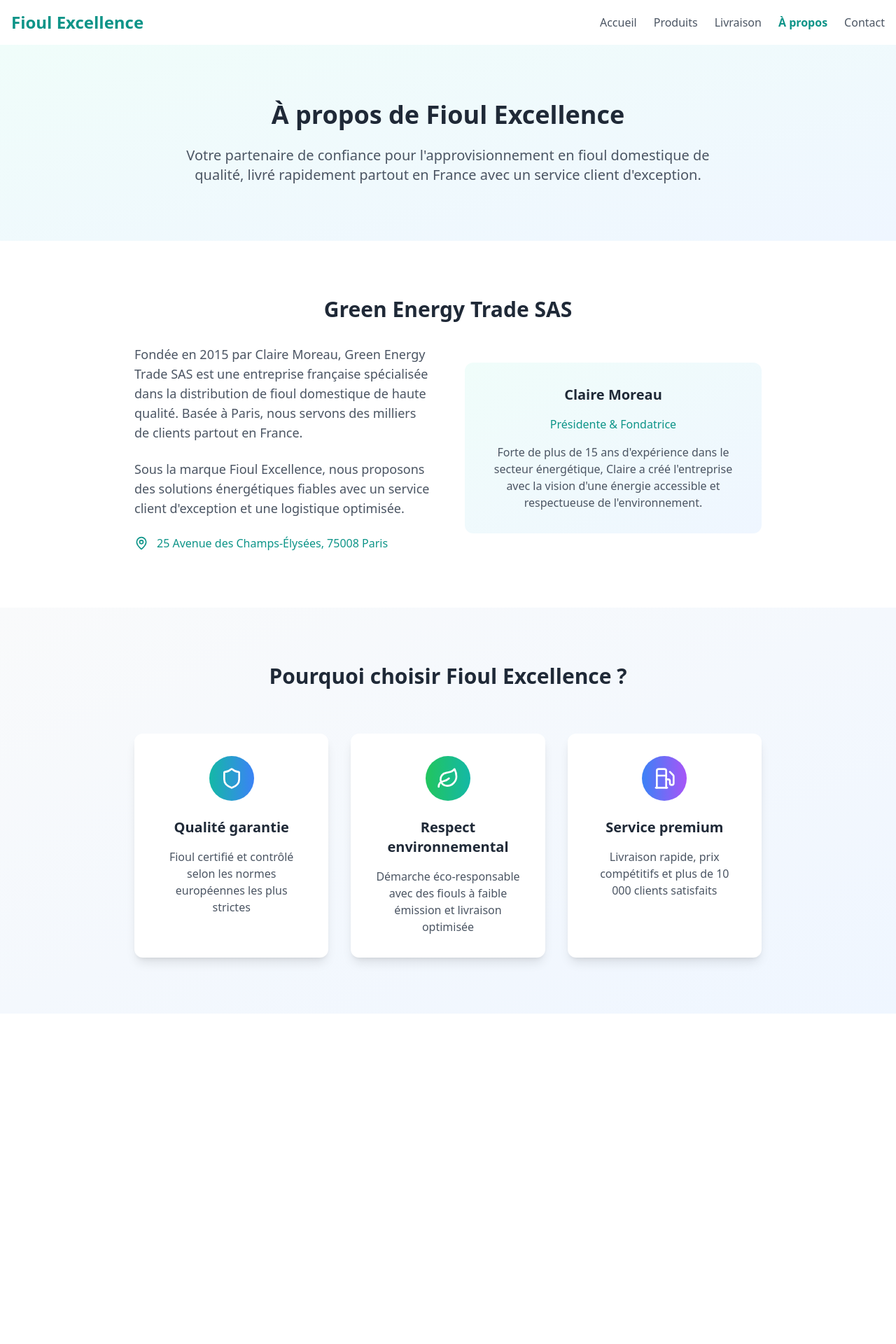
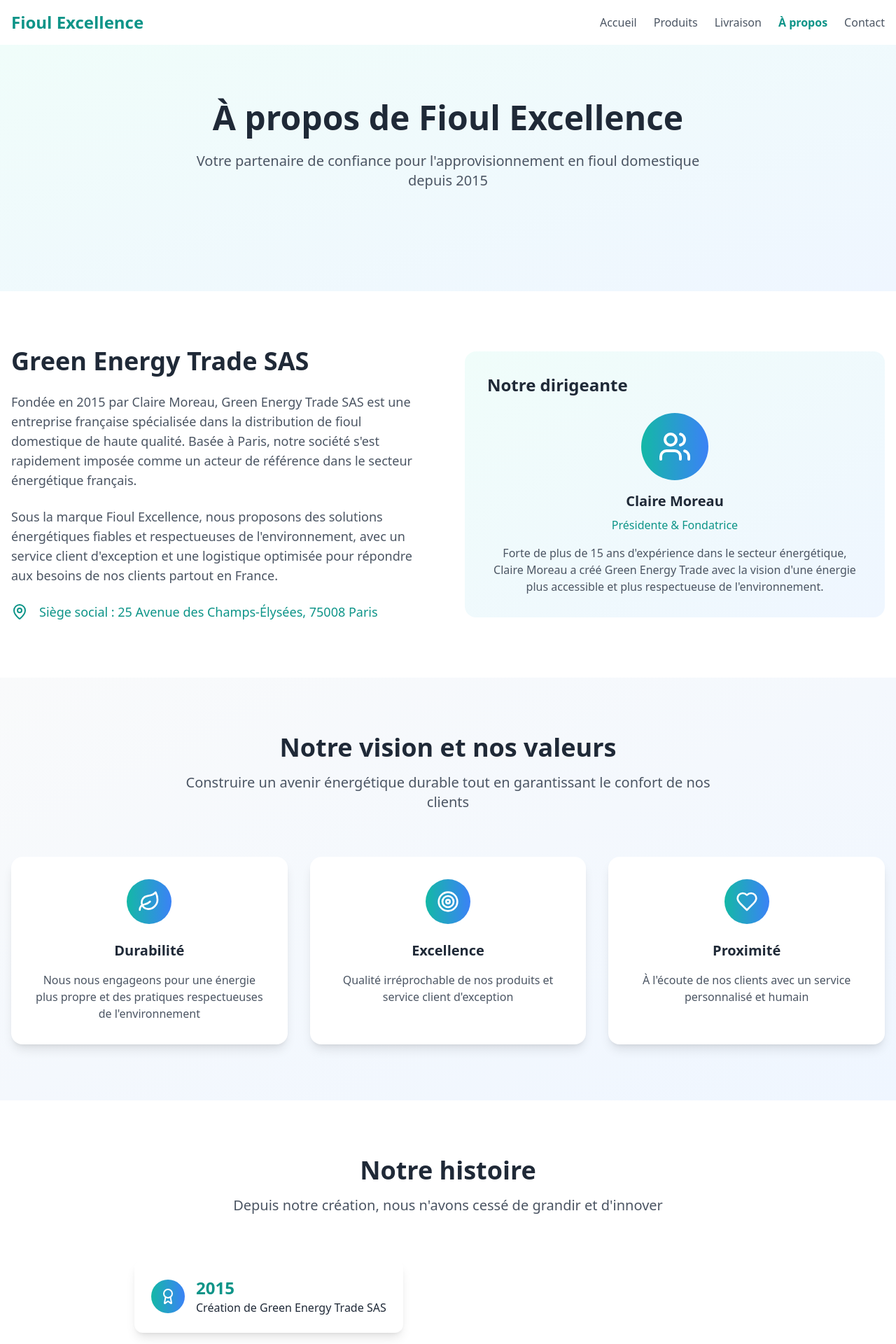
Before and after one commit to dawnriekmann/fioul-excellence-accueil-react, a React (Vite) app: page /a-propos in a window 1280 px wide. Shown: the top 1920 px of the page at 70% size. Before the commit the page ends 1448 px from the top, so only its background shows below. Built offline with nearby package versions, Linux system fonts and the light colour scheme.

Commit message:
Reverted to commit a7cce5b80fa59ef9b56ec52d16963a5534aa2ea0

```diff
--- a/src/pages/APropos.tsx
+++ b/src/pages/APropos.tsx
@@ -1,9 +1,41 @@
 
 import React from 'react';
+import { motion } from 'framer-motion';
+import { useInView } from 'framer-motion';
+import { useRef } from 'react';
+import { MapPin, Users, Award, Leaf, Target, Heart } from 'lucide-react';
 import { Link } from 'react-router-dom';
-import { MapPin, Fuel, Shield, Leaf } from 'lucide-react';
 
 const APropos = () => {
+  const ref = useRef(null);
+  const isInView = useInView(ref, { once: true, amount: 0.1 });
+
+  const values = [
+    {
+      icon: Leaf,
+      title: "Durabilité",
+      description: "Nous nous engageons pour une énergie plus propre et des pratiques respectueuses de l'environnement"
+    },
+    {
+      icon: Target,
+      title: "Excellence",
+      description: "Qualité irréprochable de nos produits et service client d'exception"
+    },
+    {
+      icon: Heart,
+      title: "Proximité",
+      description: "À l'écoute de nos clients avec un service personnalisé et humain"
+    }
+  ];
+
+  const milestones = [
+    { year: "2015", event: "Création de Green Energy Trade SAS" },
+    { year: "2017", event: "Lancement de Fioul Excellence" },
+    { year: "2019", event: "Couverture nationale complète" },
+    { year: "2021", event: "10 000 clients satisfaits" },
+    { year: "2023", event: "Certification ISO 14001" }
+  ];
+
   return (
     <div className="min-h-screen bg-white">
       {/* Navigation */}
@@ -26,93 +58,179 @@ const APropos = () => {
 
       {/* Hero Section */}
       <section className="py-20 bg-gradient-to-br from-teal-50 to-blue-50">
-        <div className="container mx-auto px-4 text-center">
-          <h1 className="text-4xl font-bold text-gray-800 mb-6">
+        <div className="container mx-auto px-4">
+          <motion.div
+            initial={{ opacity: 0, y: 20 }}
+            animate={{ opacity: 1, y: 0 }}
+            transition={{ duration: 0.6 }}
+            className="text-center mb-16"
+          >
+            <h1 className="text-5xl font-bold text-gray-800 mb-6">
               À propos de Fioul Excellence
             </h1>
             <p className="text-xl text-gray-600 max-w-3xl mx-auto">
-            Votre partenaire de confiance pour l'approvisionnement en fioul domestique de qualité,
-            livré rapidement partout en France avec un service client d'exception.
+              Votre partenaire de confiance pour l'approvisionnement en fioul domestique depuis 2015
             </p>
+          </motion.div>
         </div>
       </section>
 
-      {/* Notre entreprise */}
-      <section className="py-20 bg-white">
+      {/* Company Info */}
+      <section ref={ref} className="py-20 bg-white">
         <div className="container mx-auto px-4">
-          <div className="max-w-4xl mx-auto text-center">
-            <h2 className="text-3xl font-bold text-gray-800 mb-8">
+          <div className="grid md:grid-cols-2 gap-12 items-center">
+            <motion.div
+              initial={{ opacity: 0, x: -20 }}
+              animate={isInView ? { opacity: 1, x: 0 } : { opacity: 0, x: -20 }}
+              transition={{ duration: 0.6 }}
+            >
+              <h2 className="text-4xl font-bold text-gray-800 mb-6">
                 Green Energy Trade SAS
               </h2>
-            <div className="grid md:grid-cols-2 gap-12 items-center">
-              <div className="text-left">
               <p className="text-lg text-gray-600 mb-6">
-                  Fondée en 2015 par Claire Moreau, Green Energy Trade SAS est une entreprise française
-                  spécialisée dans la distribution de fioul domestique de haute qualité. Basée à Paris,
-                  nous servons des milliers de clients partout en France.
+                Fondée en 2015 par Claire Moreau, Green Energy Trade SAS est une entreprise française spécialisée
+                dans la distribution de fioul domestique de haute qualité. Basée à Paris, notre société s'est
+                rapidement imposée comme un acteur de référence dans le secteur énergétique français.
               </p>
               <p className="text-lg text-gray-600 mb-6">
-                  Sous la marque Fioul Excellence, nous proposons des solutions énergétiques fiables
-                  avec un service client d'exception et une logistique optimisée.
+                Sous la marque Fioul Excellence, nous proposons des solutions énergétiques fiables et
+                respectueuses de l'environnement, avec un service client d'exception et une logistique
+                optimisée pour répondre aux besoins de nos clients partout en France.
               </p>
-                <div className="flex items-center space-x-3 text-teal-600">
-                  <MapPin className="w-5 h-5" />
-                  <span className="font-medium">25 Avenue des Champs-Élysées, 75008 Paris</span>
+              <div className="flex items-center space-x-4 text-teal-600">
+                <MapPin className="w-6 h-6" />
+                <span className="text-lg font-medium">
+                  Siège social : 25 Avenue des Champs-Élysées, 75008 Paris
+                </span>
               </div>
+            </motion.div>
+
+            <motion.div
+              initial={{ opacity: 0, x: 20 }}
+              animate={isInView ? { opacity: 1, x: 0 } : { opacity: 0, x: 20 }}
+              transition={{ duration: 0.6, delay: 0.2 }}
+              className="bg-gradient-to-br from-teal-50 to-blue-50 rounded-2xl p-8"
+            >
+              <h3 className="text-2xl font-bold text-gray-800 mb-6">Notre dirigeante</h3>
+              <div className="text-center">
+                <div className="w-24 h-24 bg-gradient-to-r from-teal-500 to-blue-500 rounded-full flex items-center justify-center mx-auto mb-4">
+                  <Users className="w-12 h-12 text-white" />
                 </div>
-              <div className="bg-gradient-to-br from-teal-50 to-blue-50 rounded-xl p-8">
-                <h3 className="text-xl font-bold text-gray-800 mb-4">Claire Moreau</h3>
+                <h4 className="text-xl font-semibold text-gray-800 mb-2">Claire Moreau</h4>
                 <p className="text-teal-600 font-medium mb-4">Présidente & Fondatrice</p>
                 <p className="text-gray-600">
                   Forte de plus de 15 ans d'expérience dans le secteur énergétique,
-                  Claire a créé l'entreprise avec la vision d'une énergie accessible et respectueuse de l'environnement.
+                  Claire Moreau a créé Green Energy Trade avec la vision d'une énergie
+                  plus accessible et plus respectueuse de l'environnement.
                 </p>
               </div>
-            </div>
+            </motion.div>
           </div>
         </div>
       </section>
 
-      {/* Pourquoi nous choisir */}
+      {/* Vision & Mission */}
       <section className="py-20 bg-gradient-to-br from-gray-50 to-blue-50">
         <div className="container mx-auto px-4">
-          <div className="text-center mb-16">
-            <h2 className="text-3xl font-bold text-gray-800 mb-4">
-              Pourquoi choisir Fioul Excellence ?
+          <motion.div
+            initial={{ opacity: 0, y: 20 }}
+            animate={isInView ? { opacity: 1, y: 0 } : { opacity: 0, y: 20 }}
+            transition={{ duration: 0.6 }}
+            className="text-center mb-16"
+          >
+            <h2 className="text-4xl font-bold text-gray-800 mb-4">
+              Notre vision et nos valeurs
             </h2>
+            <p className="text-xl text-gray-600 max-w-3xl mx-auto">
+              Construire un avenir énergétique durable tout en garantissant le confort de nos clients
+            </p>
+          </motion.div>
+
+          <div className="grid md:grid-cols-3 gap-8">
+            {values.map((value, index) => (
+              <motion.div
+                key={index}
+                initial={{ opacity: 0, y: 20 }}
+                animate={isInView ? { opacity: 1, y: 0 } : { opacity: 0, y: 20 }}
+                transition={{ duration: 0.6, delay: index * 0.1 }}
+                className="bg-white rounded-2xl shadow-lg p-8 text-center"
+              >
+                <div className="w-16 h-16 bg-gradient-to-r from-teal-500 to-blue-500 rounded-full flex items-center justify-center mx-auto mb-6">
+                  <value.icon className="w-8 h-8 text-white" />
                 </div>
-
-          <div className="grid md:grid-cols-3 gap-8 max-w-4xl mx-auto">
-            <div className="text-center bg-white rounded-xl shadow-lg p-8">
-              <div className="w-16 h-16 bg-gradient-to-r from-teal-500 to-blue-500 rounded-full flex items-center justify-center mx-auto mb-6">
-                <Shield className="w-8 h-8 text-white" />
-              </div>
-              <h3 className="text-xl font-semibold text-gray-800 mb-4">Qualité garantie</h3>
-              <p className="text-gray-600">
-                Fioul certifié et contrôlé selon les normes européennes les plus strictes
-              </p>
-            </div>
-
-            <div className="text-center bg-white rounded-xl shadow-lg p-8">
-              <div className="w-16 h-16 bg-gradient-to-r from-green-500 to-teal-500 rounded-full flex items-center justify-center mx-auto mb-6">
-                <Leaf className="w-8 h-8 text-white" />
-              </div>
-              <h3 className="text-xl font-semibold text-gray-800 mb-4">Respect environnemental</h3>
-              <p className="text-gray-600">
-                Démarche éco-responsable avec des fiouls à faible émission et livraison optimisée
-              </p>
-            </div>
-
-            <div className="text-center bg-white rounded-xl shadow-lg p-8">
-              <div className="w-16 h-16 bg-gradient-to-r from-blue-500 to-purple-500 rounded-full flex items-center justify-center mx-auto mb-6">
-                <Fuel className="w-8 h-8 text-white" />
-              </div>
-              <h3 className="text-xl font-semibold text-gray-800 mb-4">Service premium</h3>
-              <p className="text-gray-600">
-                Livraison rapide, prix compétitifs et plus de 10 000 clients satisfaits
-              </p>
+                <h3 className="text-xl font-semibold text-gray-800 mb-4">{value.title}</h3>
+                <p className="text-gray-600">{value.description}</p>
+              </motion.div>
+            ))}
           </div>
         </div>
+      </section>
+
+      {/* Timeline */}
+      <section className="py-20 bg-white">
+        <div className="container mx-auto px-4">
+          <motion.div
+            initial={{ opacity: 0, y: 20 }}
+            animate={isInView ? { opacity: 1, y: 0 } : { opacity: 0, y: 20 }}
+            transition={{ duration: 0.6 }}
+            className="text-center mb-16"
+          >
+            <h2 className="text-4xl font-bold text-gray-800 mb-4">
+              Notre histoire
+            </h2>
+            <p className="text-xl text-gray-600">
+              Depuis notre création, nous n'avons cessé de grandir et d'innover
+            </p>
+          </motion.div>
+
+          <div className="max-w-4xl mx-auto">
+            {milestones.map((milestone, index) => (
+              <motion.div
+                key={index}
+                initial={{ opacity: 0, x: index % 2 === 0 ? -20 : 20 }}
+                animate={isInView ? { opacity: 1, x: 0 } : { opacity: 0, x: index % 2 === 0 ? -20 : 20 }}
+                transition={{ duration: 0.6, delay: index * 0.1 }}
+                className={`flex items-center mb-8 ${index % 2 === 0 ? 'justify-start' : 'justify-end'}`}
+              >
+                <div className={`bg-white rounded-xl shadow-lg p-6 max-w-md ${index % 2 === 0 ? 'mr-8' : 'ml-8'}`}>
+                  <div className="flex items-center space-x-4">
+                    <div className="w-12 h-12 bg-gradient-to-r from-teal-500 to-blue-500 rounded-full flex items-center justify-center">
+                      <Award className="w-6 h-6 text-white" />
+                    </div>
+                    <div>
+                      <div className="text-2xl font-bold text-teal-600">{milestone.year}</div>
+                      <div className="text-gray-800">{milestone.event}</div>
+                    </div>
+                  </div>
+                </div>
+              </motion.div>
+            ))}
+          </div>
+        </div>
+      </section>
+
+      {/* CTA Section */}
+      <section className="py-20 bg-gradient-to-br from-teal-50 to-blue-50">
+        <div className="container mx-auto px-4">
+          <motion.div
+            initial={{ opacity: 0, y: 20 }}
+            animate={isInView ? { opacity: 1, y: 0 } : { opacity: 0, y: 20 }}
+            transition={{ duration: 0.6 }}
+            className="text-center"
+          >
+            <h2 className="text-4xl font-bold text-gray-800 mb-6">
+              Rejoignez nos 10 000 clients satisfaits
+            </h2>
+            <p className="text-xl text-gray-600 mb-8">
+              Découvrez pourquoi tant de familles nous font confiance pour leur chauffage
+            </p>
+            <Link
+              to="/contact"
+              className="inline-flex items-center space-x-2 bg-gradient-to-r from-teal-600 to-blue-600 text-white px-8 py-4 rounded-lg font-semibold shadow-lg hover:shadow-xl transition-all duration-300"
+            >
+              <span>Contactez-nous dès maintenant</span>
+            </Link>
+          </motion.div>
         </div>
       </section>
     </div>
```
Lines whose indentation alone changed are shown as unchanged.
